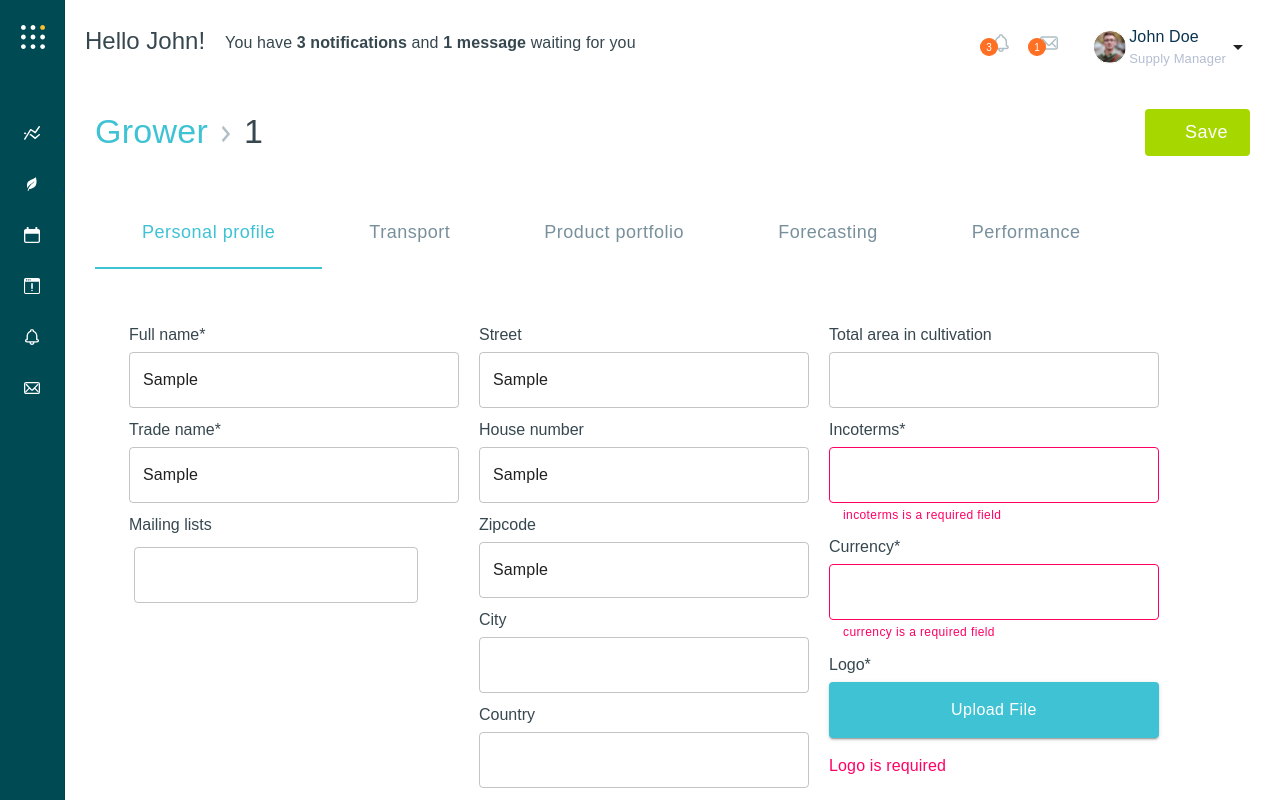
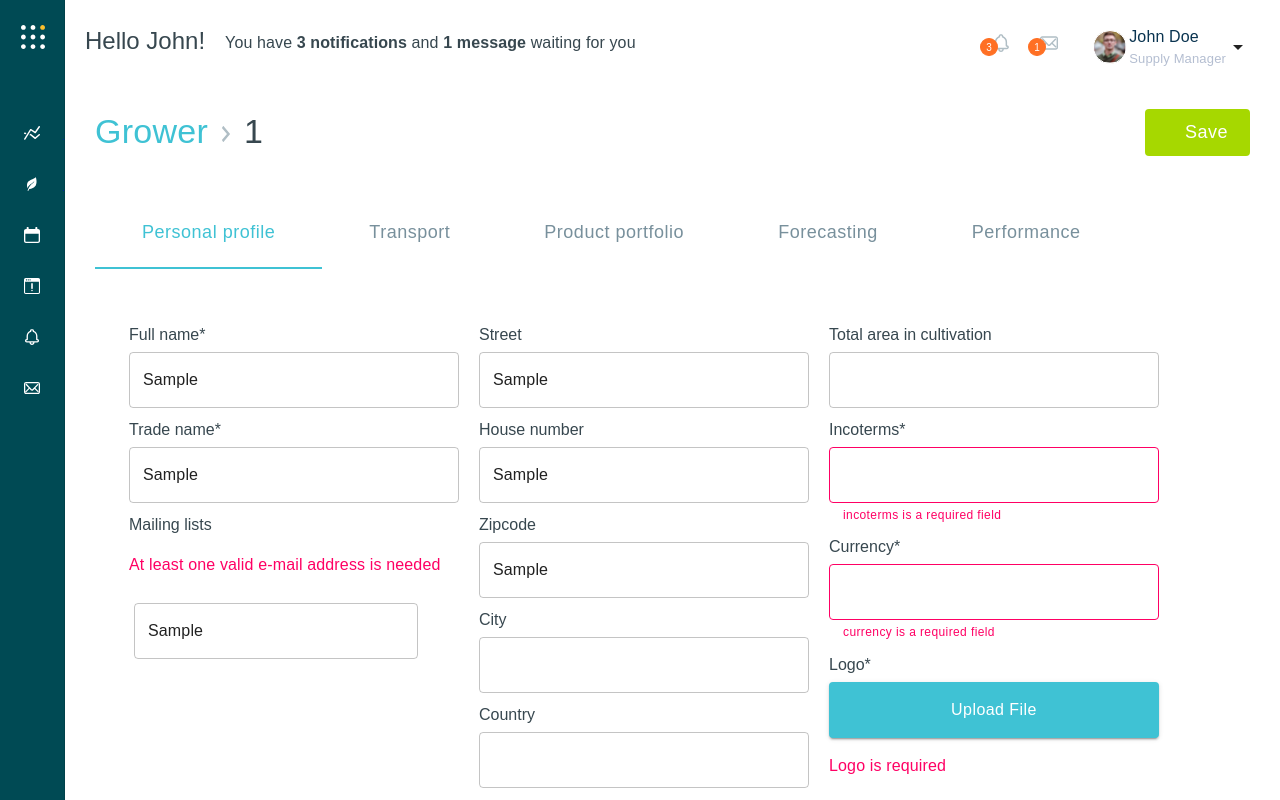
Before and after one commit to vasilis-lts/xfresh-admin, a React (Create React App) app: page /grower/1 in a window 1280 px wide. Both pictures are taken after typing "Sample", "Sample", "Sample", "Sample", "Sample", "Sample" into the empty fields and a click on the button "Save". Built offline with nearby package versions, Linux system fonts and the light colour scheme; some icons are missing; a web font is replaced by a local one.

Commit message:
moved components

```diff
--- a/src/screens/GrowerOverview/Grower/Grower.tsx
+++ b/src/screens/GrowerOverview/Grower/Grower.tsx
@@ -3,8 +3,8 @@ import { ReactComponent as ChevronIcon } from '../../../assets/icons/chevron.svg
 import { ReactComponent as UploadIcon } from '../../../assets/icons/upload.svg';
 import React from "react";
 import { useParams } from "react-router-dom";
-import PersonalProfile from "./PersonalProfile/PersonalProfile";
-import Transport from "./Transport/Transport";
+import PersonalProfile from "./components/PersonalProfile/PersonalProfile";
+import Transport from "./components/Transport/Transport";
 
 function a11yProps(index: number) {
   return {
--- a/src/screens/GrowerOverview/Grower/PersonalProfile/PersonalProfile.tsx
+++ b/src/screens/GrowerOverview/Grower/components/PersonalProfile/PersonalProfile.tsx
@@ -2,11 +2,11 @@ import { Box, Button, TextField } from "@mui/material";
 import { useEffect } from "react";
 import * as Yup from 'yup';
 import { FieldArray, Form, Formik } from 'formik';
-import { ReactComponent as UploadIcon } from '../../../../assets/icons/upload.svg';
-import { ReactComponent as AddInputIcon } from '../../../../assets/icons/add.svg';
-import { ReactComponent as RemoveInputIcon } from '../../../../assets/icons/minus.svg';
+import { ReactComponent as UploadIcon } from '../../../../../assets/icons/upload.svg';
+import { ReactComponent as AddInputIcon } from '../../../../../assets/icons/add.svg';
+import { ReactComponent as RemoveInputIcon } from '../../../../../assets/icons/minus.svg';
 import "./_personalprofile.scss";
-import Thumb from "../../../../components/Thumb";
+import Thumb from "../../../../../components/Thumb";
 
 export default function PersonalProfile() {
 
@@ -27,7 +27,7 @@ export default function PersonalProfile() {
             city: "",
             country: "",
             totalAreaInCultivation: "",
-            mailinglist: [""],
+            mailinglist: ["test"],
             incoterms: "",
             currency: "",
             logo: ""
@@ -43,11 +43,7 @@ export default function PersonalProfile() {
               logo: Yup.mixed().required(),
               incoterms: Yup.string().required(),
               currency: Yup.string().required(),
-              mailinglist: Yup.array()
-                .of(
-                  Yup.string()
-                    .email("Invalid email")
-                    .required("Please enter email"))
+              mailinglist: Yup.array().min(1).of(Yup.string().email(({ value }) => `${value} is not a valid email`)),
             })
           }
           onSubmit={values => console.log(values)}
@@ -56,7 +52,6 @@ export default function PersonalProfile() {
             <Form>
 
               <div className="form-inputs-outer">
-
                 <div className="form-inputs">
 
                   <Box className="flex-col form-column">
@@ -89,40 +84,21 @@ export default function PersonalProfile() {
 
                     <Box key={'mailinglist'} className="flex-col form-group">
                       <label htmlFor={'mailinglist'} className='label' style={{ marginBottom: 0 }} >Mailing lists</label>
+                      {errors.mailinglist ? <p className="text-error">At least one valid e-mail address is needed</p> : ""}
                       <FieldArray
                         name="mailinglist"
                         render={arrayHelpers => (
                           <div>
                             {values.mailinglist && values.mailinglist.length > 0 ? (
                               values.mailinglist.map((item, index) => (
-                                // <div key={index}>
-                                //   <Field name={`mailinglist.${index}`} />
-                                //   <button
-                                //     type="button"
-                                //     onClick={() => arrayHelpers.remove(index)} // remove a friend from the list
-                                //   >
-                                //     -
-                                //   </button>
-                                //   <button
-                                //     type="button"
-                                //     onClick={() => arrayHelpers.insert(index, '')} // insert an empty string at a position
-                                //   >
-                                //     +
-                                //   </button>
-                                // </div>
 
                                 <Box key={'mailinglist' + index} className="flex-col form-group">
-
                                   <div className="flex">
                                     <TextField
                                       fullWidth
                                       id={'mailinglist' + index}
-                                      name={'mailinglist' + index}
+                                      name={`mailinglist.${index}`}
                                       type={"text"}
-                                      value={values.mailinglist[index]}
-                                      onChange={handleChange}
-                                      error={touched['mailinglist' + index] && Boolean(errors['mailinglist' + index])}
-                                      helperText={touched['mailinglist' + index] && errors['mailinglist' + index]}
                                     />
                                     <div className="add-input-button field-array-control" onClick={() => arrayHelpers.insert(index, '')}><AddInputIcon style={{ color: "#3FC2D4" }} /></div>
                                     {values.mailinglist.length > 1 &&
--- a/src/screens/GrowerOverview/Grower/Transport/Transport.tsx
+++ b/src/screens/GrowerOverview/Grower/components/Transport/Transport.tsx
@@ -2,7 +2,7 @@ import { Box, Button, Checkbox, FormControlLabel, FormGroup } from "@mui/materia
 import { useEffect } from "react";
 import * as Yup from 'yup';
 import { Form, Formik } from 'formik';
-import { ReactComponent as UploadIcon } from '../../../../assets/icons/upload.svg';
+import { ReactComponent as UploadIcon } from '../../../../../assets/icons/upload.svg';
 import "../PersonalProfile/_personalprofile.scss"
 
 export default function Transport() {
```
Also changed, not shown: src/screens/GrowerOverview/Grower/components/PersonalProfile/_personalprofile.scss (renamed from src/screens/GrowerOverview/Grower/PersonalProfile/_personalprofile.scss).
